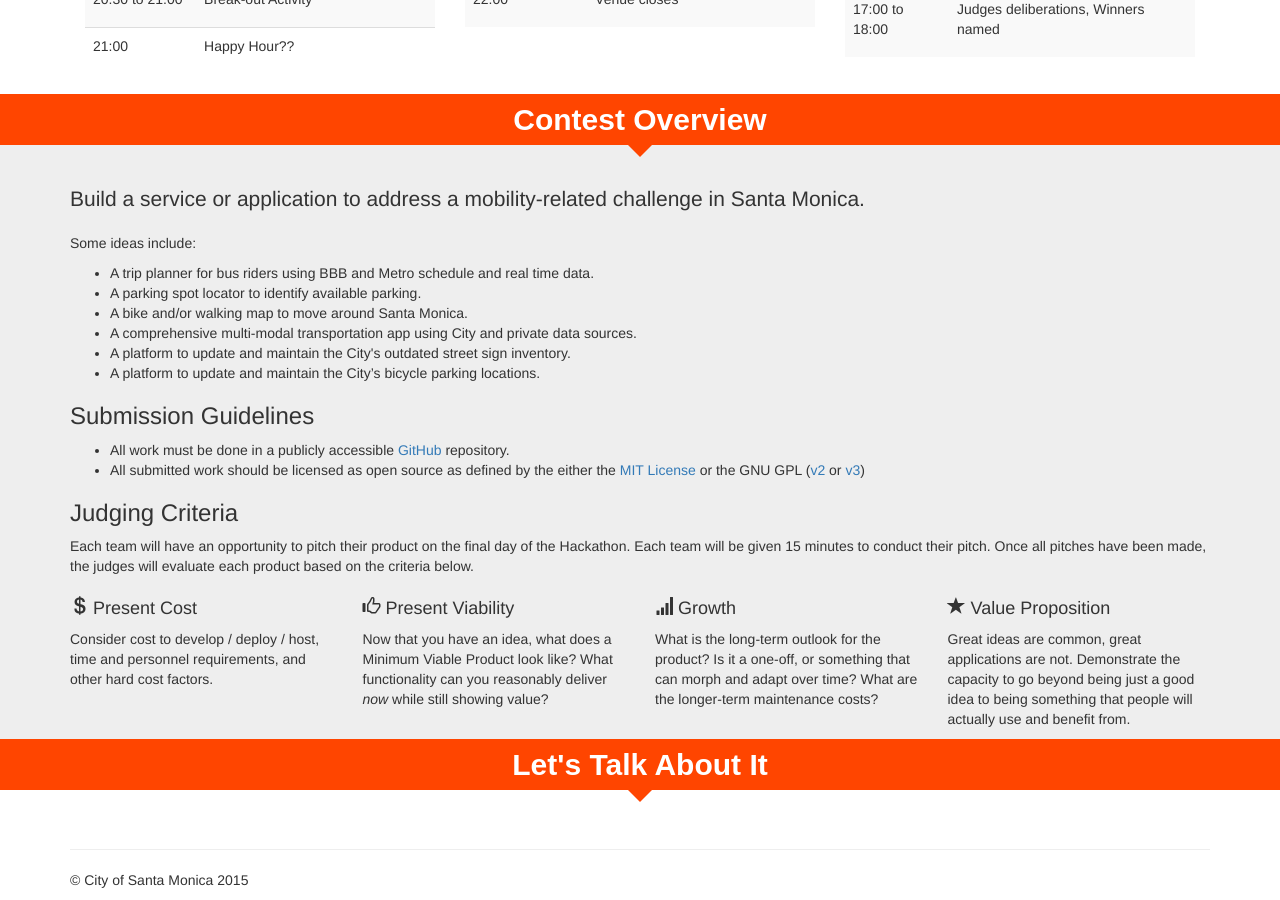
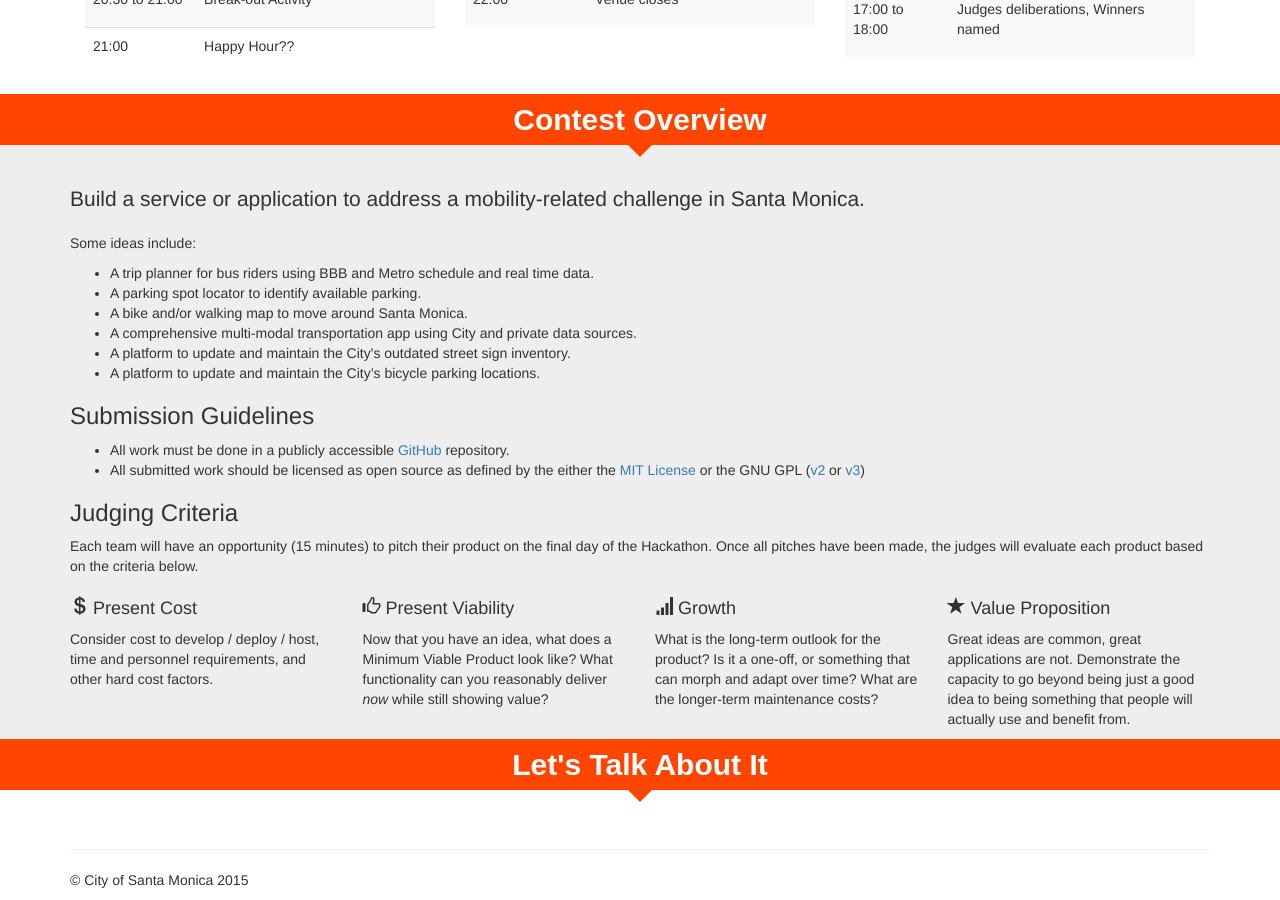
Before and after one commit to CityofSantaMonica/hackthebeach, a Jekyll site: the page built from index.html, in a window 1280 px wide and 900 px high, scrolled down 1294 px. Built offline with Jekyll 4.4.1, drawn with Linux system fonts in a browser that asks for light colours; nearby versions of some CDN libraries; comment, search, counter and statistics services are not loaded.

Commit message:
more use of data files

```diff
--- a/_config.yml
+++ b/_config.yml
@@ -1,6 +1,3 @@
 title: Hack the Beach - City of Santa Monica
 url: "http://thekaveman.github.io/hackthebeach"
 baseurl: ""
-
-collections:
-  - agendas
--- a/_includes/agenda.html
+++ b/_includes/agenda.html
@@ -1,6 +1,6 @@
 <div class="container">
   <h3>What, and When?</h3>
-  {% for day in site.agendas %}
+  {% for day in site.data.agenda %}
   <div class="col-md-4">
     <table class="table table-striped">
       <caption>{{ day.title }}: {{ day.date | date: "%A, %b %-d" }}</caption>
--- a/_includes/contestOverview.html
+++ b/_includes/contestOverview.html
@@ -16,23 +16,13 @@
   </ul>
 
   <h3>Judging Criteria</h3>
-  <p>Each team will have an opportunity to pitch their product on the final day of the Hackathon. Each team will be given 15 minutes to conduct their pitch. Once all pitches have been made, the judges will evaluate each product based on the criteria below.</p>
+  <p>Each team will have an opportunity (15 minutes) to pitch their product on the final day of the Hackathon. Once all pitches have been made, the judges will evaluate each product based on the criteria below.</p>
   <div class="row">
-    <div class="col-md-3">
-      <h4><span class="glyphicon glyphicon-usd"></span> Present Cost</h4>
-      <p>Consider cost to develop / deploy / host, time and personnel requirements, and other hard cost factors.</p>
+    {% for criteria in site.data.judgingCriteria %}
+    <div class="col-md-{{ 12 | divided_by:forloop.length }}">
+      <h4><span class="glyphicon glyphicon-{{ criteria.glyphicon }}"></span> {{ criteria.name }}</h4>
+      <p>{{ criteria.description }}</p>
     </div>
-    <div class="col-md-3">
-      <h4><span class="glyphicon glyphicon-thumbs-up"></span> Present Viability</h4>
-      <p>Now that you have an idea, what does a Minimum Viable Product look like? What functionality can you reasonably deliver <em>now</em> while still showing value?</p>
-    </div>
-    <div class="col-md-3">
-      <h4><span class="glyphicon glyphicon-signal"></span> Growth</h4>
-      <p>What is the long-term outlook for the product? Is it a one-off, or something that can morph and adapt over time? What are the longer-term maintenance costs?</p>
-    </div>
-    <div class="col-md-3">
-      <h4><span class="glyphicon glyphicon-star"></span> Value Proposition</h4>
-      <p>Great ideas are common, great applications are not. Demonstrate the capacity to go beyond being just a good idea to being something that people will actually use and benefit from.</p>
-    </div>
+    {% endfor %}
   </div>
 </div>
```
Also changed, not shown: _agendas/day1.yaml (deleted, +0 -27 lines), _agendas/day2.yaml (deleted, +0 -20 lines), _agendas/day3.yaml (deleted, +0 -21 lines), _data/agenda.yaml (added, +64 -0 lines), _data/judgingCriteria.yaml (added, +15 -0 lines).
